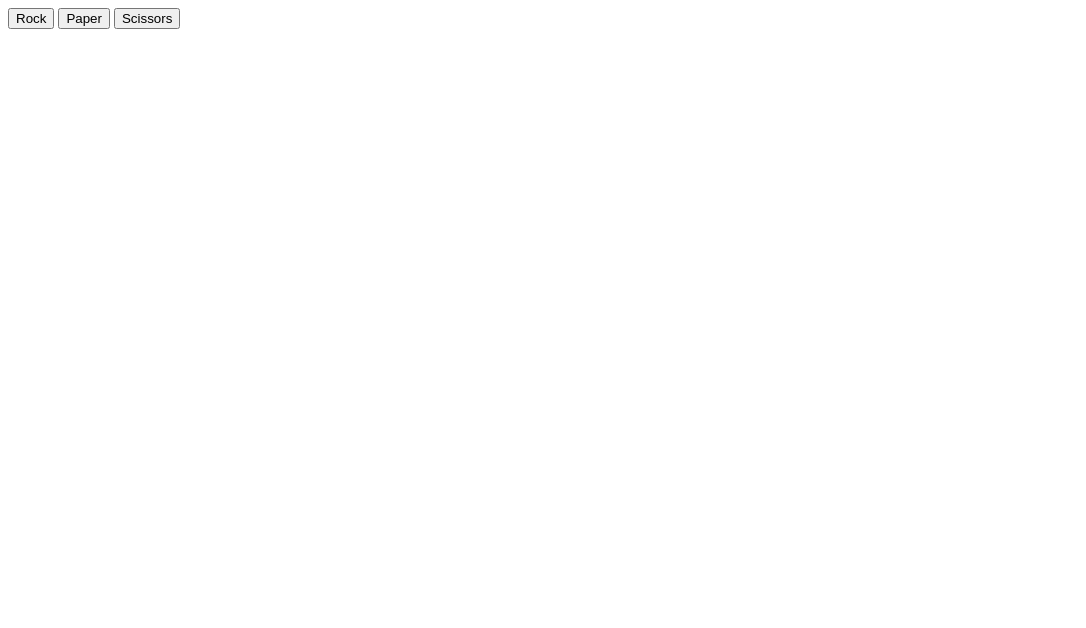
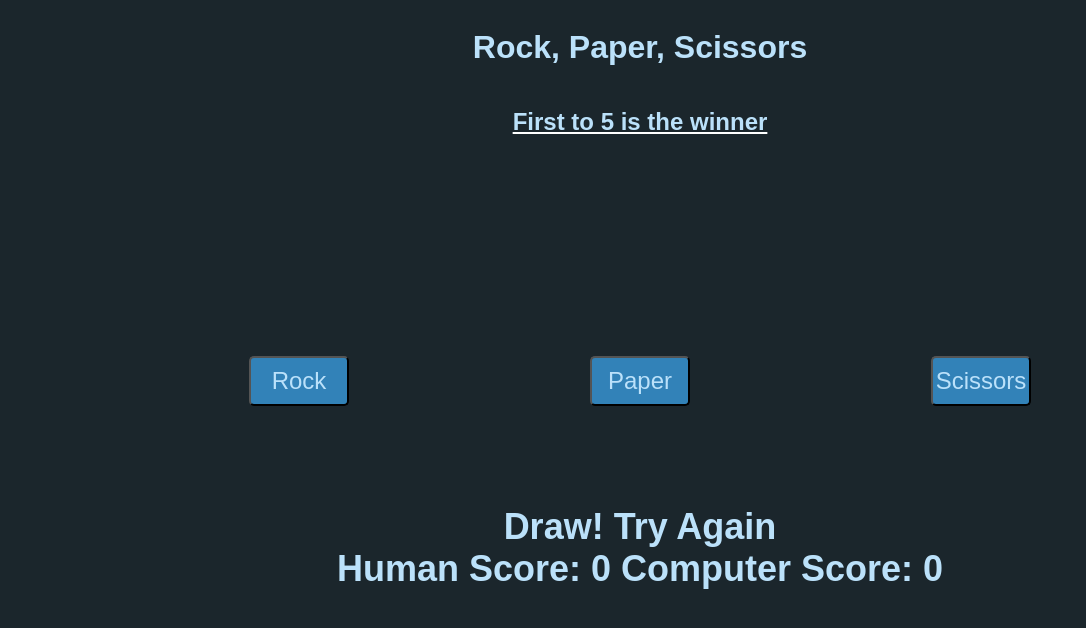
Before and after one commit to anthonycastillo-cs/rock-paper-scissors, a plain HTML site: page index.html in a window 1280 px wide. Both pictures are taken after a click on the button "Rock". Shown: the whole page, without its empty margins (0-1086 px from the left). Drawn offline with Linux system fonts and the light colour scheme.

Commit message:
rock paper scissor v1

```diff
--- a/index.html
+++ b/index.html
@@ -3,14 +3,21 @@
   <head>
     <meta charset="UTF-8" />
     <meta name="viewport" content="width=device-width, initial-scale=1.0" />
-    <title>Document</title>
+    <title>Rock Paper Scissors</title>
+    <link rel="stylesheet" href="./styles.css" />
     <script src="./main.js" defer></script>
   </head>
   <body>
-    <div>
-      <button id="rock">Rock</button>
-      <button id="paper">Paper</button>
-      <button id="scissor">Scissors</button>
+    <div class="header-container">
+      <h1>Rock, Paper, Scissors</h1>
+      <h2 class="title-item">First to 5 is the winner</h2>
     </div>
+
+    <div class="main-container">
+      <button id="rock" class="btn">Rock</button>
+      <button id="paper" class="btn">Paper</button>
+      <button id="scissor" class="btn">Scissors</button>
+    </div>
+    <div class="score-container"></div>
   </body>
 </html>
--- a/main.js
+++ b/main.js
@@ -1,15 +1,17 @@
 let humanScore = 0;
 let computerScore = 0;
+
 function getComputerChoice() {
   const choices = ["Rock", "Paper", "Scissors"];
   let randomChoice = Math.floor(Math.random() * choices.length);
   return choices[randomChoice];
 }
+
 function getHumanChoice() {
   return new Promise((resolve) => {
     const btn = document.querySelector("#rock");
     btn.addEventListener("click", () => {
-      resolve("rock");
+      return resolve("rock");
     });
     const btn2 = document.querySelector("#paper");
     btn2.addEventListener("click", () => {
@@ -21,50 +23,59 @@ function getHumanChoice() {
     });
   });
 }
-// getHumanChoice();
-async function playRound(computerChoice) {
-  //   humanChoice = humanChoice.toLowerCase();
+
+// const mainContainer = document.querySelector(".main-container");
+const choiceMade = document.createElement("div");
+choiceMade.classList.add("choice-item");
+const scoreContainer = document.querySelector(".score-container");
+const score = document.createElement("div");
+scoreContainer.appendChild(choiceMade);
+scoreContainer.appendChild(score);
+
+async function playRound() {
   const humanChoice = await getHumanChoice();
-  if (humanChoice == "rock" && computerChoice == "Rock") {
-    console.log("Nobody wins :) Try Again");
-  } else if (humanChoice == "paper" && computerChoice == "Paper") {
-    console.log("Nobody wins :) Try Again");
-  } else if (humanChoice == "scissors" && computerChoice == "Scissors") {
-    console.log("Nobody wins :) Try Again");
-  } else if (humanChoice == "paper" && computerChoice == "Rock") {
-    console.log("You win! Paper beats rock");
+  const compChoice = getComputerChoice();
+  if (humanChoice == "rock" && compChoice == "Rock") {
+    choiceMade.textContent = "Draw! Try Again";
+  } else if (humanChoice == "paper" && compChoice == "Paper") {
+    choiceMade.textContent = "Draw! Try Again";
+  } else if (humanChoice == "scissors" && compChoice == "Scissors") {
+    choiceMade.textContent = "Draw! Try Again";
+  } else if (humanChoice == "paper" && compChoice == "Rock") {
+    choiceMade.textContent = "You Win! Paper beats rock";
     humanScore++;
-  } else if (humanChoice == "paper" && computerChoice == "Scissors") {
-    console.log("You lose! Scissors beats paper");
+  } else if (humanChoice == "paper" && compChoice == "Scissors") {
+    choiceMade.textContent = "You Lose! Scissors beats paper";
     computerScore++;
-  } else if (humanChoice == "rock" && computerChoice == "Paper") {
-    console.log("You lose! Paper beats rock");
+  } else if (humanChoice == "rock" && compChoice == "Paper") {
+    choiceMade.textContent = "You Lose! Paper beats rock";
     computerScore++;
-  } else if (humanChoice == "rock" && computerChoice == "Scissors") {
-    console.log("You win! Rock beats Scissors");
+  } else if (humanChoice == "rock" && compChoice == "Scissors") {
+    choiceMade.textContent = "You Win! Rock beats Scissors";
     humanScore++;
-  } else if (humanChoice == "scissors" && computerChoice == "Paper") {
-    console.log("You win! Scissors beats Paper");
+  } else if (humanChoice == "scissors" && compChoice == "Paper") {
+    choiceMade.textContent = "You Win! Scissors beats Paper";
     humanScore++;
-  } else if (humanChoice == "scissors" && computerChoice == "Rock") {
-    console.log("You lose! Rock beats Scissors");
+  } else if (humanChoice == "scissors" && compChoice == "Rock") {
+    choiceMade.textContent = "You Lose! Rock beats Scissors";
     computerScore++;
   } else {
-    console.log("Only type Rock, Paper, or Scissors");
+    choiceMade.textContent = "Only type Rock, Paper, or Scissors";
   }
   console.log(`Human Score: ${humanScore}, Computer Score: ${computerScore}`);
-  if(humanScore < 3 || computerScore < 3){
-    if(humanScore == 3){
-        console.log("YOU WIN!!!!");
-        humanScore = 0;
-        computerScore = 0;
+  score.textContent = `Human Score: ${humanScore} Computer Score: ${computerScore}`;
+  if (humanScore < 5 || computerScore < 5) {
+    if (humanScore == 5) {
+      score.textContent = "YOU WIN!!!!!";
+      humanScore = 0;
+      computerScore = 0;
+    } else if (computerScore == 5) {
+      score.textContent = "YOU LOSE! CAN'T BEAT CPU HUH 😂";
+      humanScore = 0;
+      computerScore = 0;
     }
-    else if(computerScore == 3){
-        console.log("YOU LOSE!! ;)");
-        humanScore = 0;
-        computerScore = 0;
-    }
-    playRound(getComputerChoice());
+    playRound();
   }
 }
-playRound(getComputerChoice());
+
+playRound();
--- /dev/null
+++ b/styles.css
@@ -0,0 +1,62 @@
+:root {
+  background-color: #1b262c;
+  font-family: Arial, Helvetica, sans-serif;
+  margin: 0;
+  padding: 0;
+  box-sizing: border-box;
+  font-weight: 600;
+  color: #bbe1fa;
+  text-align: center;
+}
+.header-container{
+  display: flex;
+  flex-direction: column;
+  /* border: 1px solid red; */
+  justify-content: center;
+  align-items: center;
+}
+.title-item{
+  display: flex;
+  justify-content: center;
+  text-decoration: white underline;
+}
+.main-container {
+  display: flex;
+  /* border: 1px solid seagreen; */
+  justify-content: space-evenly;
+  align-items: center;
+  height: 250px;
+  margin-top: 100px;
+}
+.btn {
+  display: flex;
+  /* border: 3px solid salmon; */
+  height: 50px;
+  width: 100px;
+  justify-content: center;
+  align-items: center;
+  margin-top: 500px 0;
+  background-color: #3282b8;
+  color: #bbe1fa;
+  border-radius: 5px;
+  font-size: 24px;
+
+  /* border: 0; */
+}
+.btn:hover {
+  background-color: #0f4c75;
+  transition-delay: 0.15s;
+}
+.score-container{
+  display: flex;
+  /* border: 1px solid sienna; */
+  flex-direction: column;
+  justify-content: center;
+  align-items: center;
+  font-size: 36px;
+  color: #bbe1fa;
+}
+.choice-item{
+  /* border: 1px solid yellow; */
+  color: #bbe1fa;
+}
```
